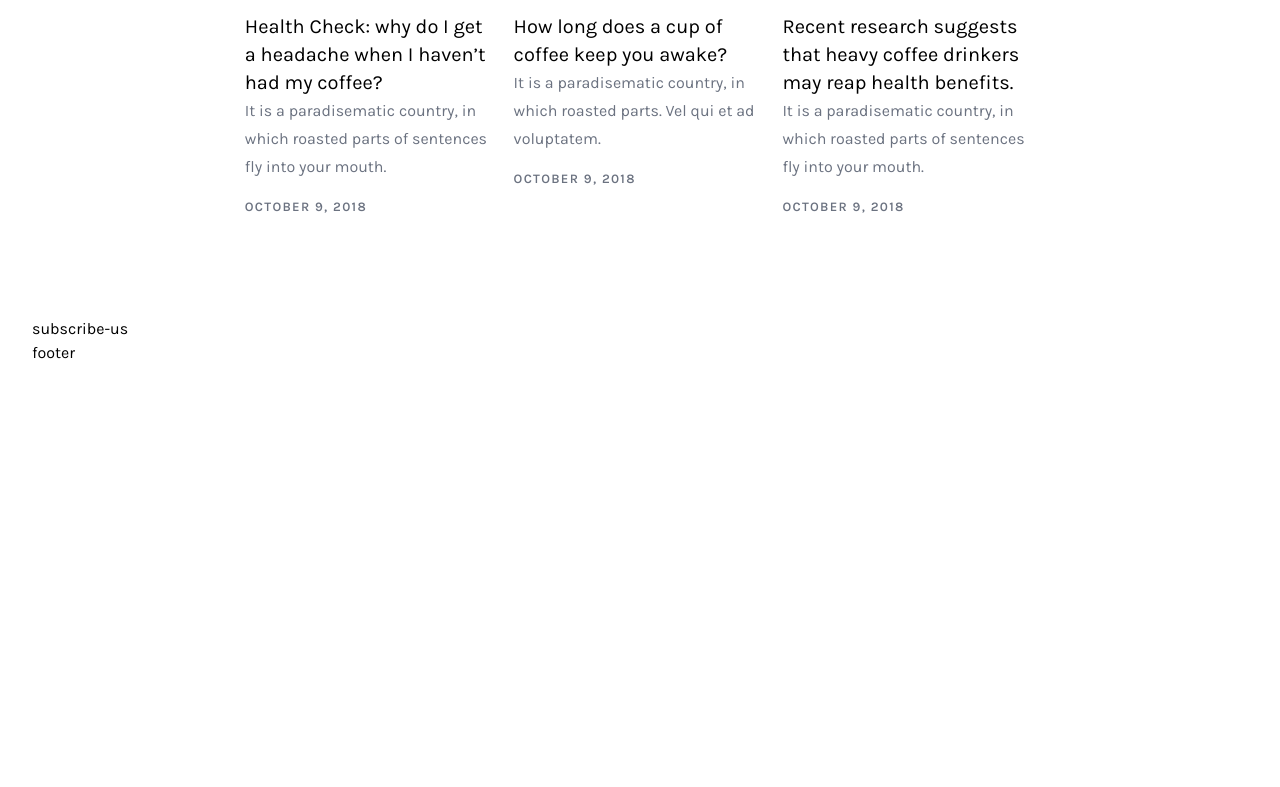
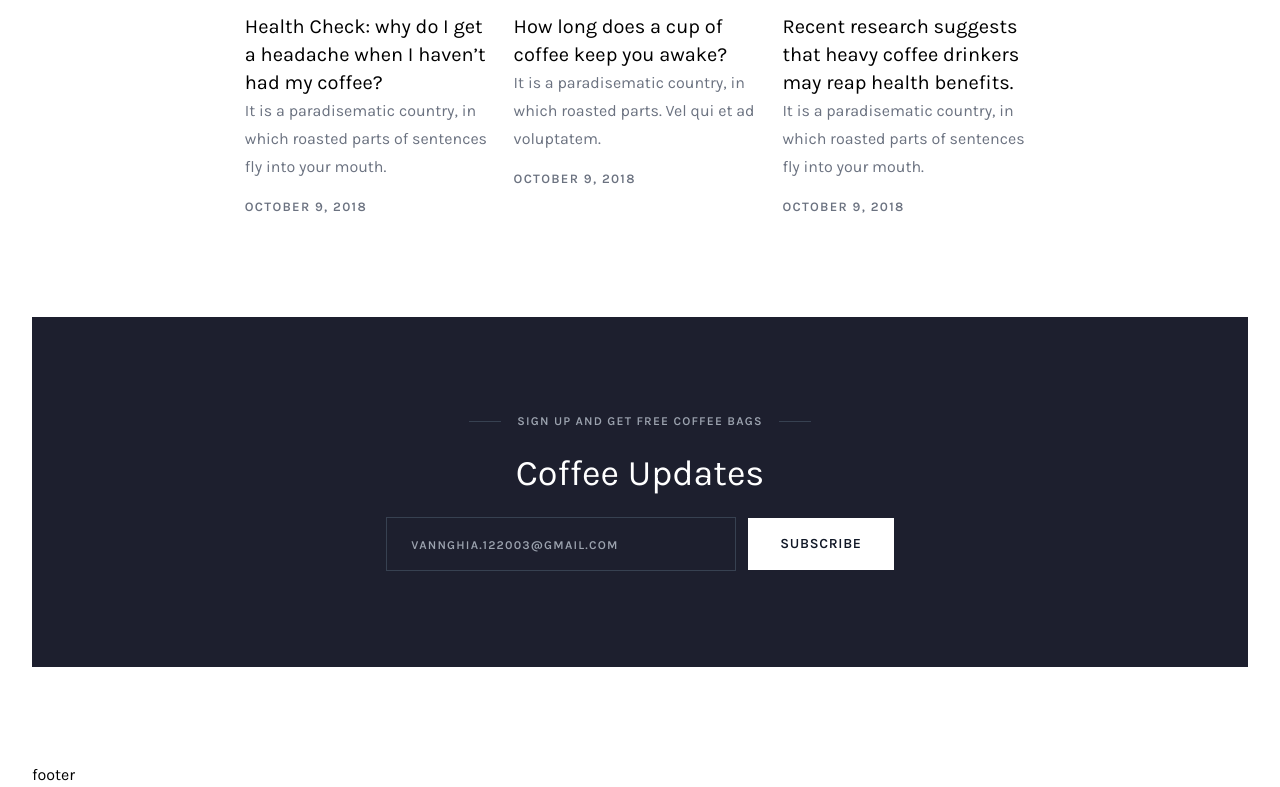
Before and after one commit to vannghia122003/coffee-style, a website: page public/index.html in a window 1280 px wide. Shown: the part 5093-5880 px from the top of the page. Before the commit the page ends 5458 px from the top, so only its background shows below. Drawn offline with nearby package versions, Linux system fonts and the light colour scheme; files that its build step writes are made by us from their sources.

Commit message:
Add subscribe us section.

```diff
--- a/public/index.html
+++ b/public/index.html
@@ -491,7 +491,28 @@
                     </div>
                 </div>
 
-                <div class="subscribe-us">subscribe-us</div>
+                <div class="subscribe-us h-[350px] bg-[#1d1f2e] flex flex-col justify-center items-center mb-24">
+                    <div class="flex justify-center items-center px-6 xs:px-0 mb-6">
+                        <div class=" w-8 h-px bg-gray-700"></div>
+                        <div class="uppercase mx-4 tracking-widest text-gray-400 font-semibold text-xs text-center">
+                            SIGN UP AND GET FREE COFFEE BAGS
+                        </div>
+                        <div class=" w-8 h-px bg-gray-700"></div>
+                    </div>
+                    <div class="text-4xl text-white mb-6">Coffee Updates</div>
+                    <div class="form">
+                        <div class="flex flex-col md:flex-row justify-center items-center gap-3">
+                            <div class="form-item text-center">
+                                <input type="email" name="" id="" placeholder="vannghia.122003@gmail.com"
+                                    class="px-6 py-4 w-[350px] max-w-[80%] xs:max-w-full bg-inherit border-[1px] border-gray-700 outline-none text-white leading-5 hover:border-gray-300 focus:border-gray-300 duration-500
+                                placeholder:uppercase placeholder:text-xs placeholder:tracking-widest placeholder:font-semibold">
+                            </div>
+                            <div class="form-item">
+                                <button type="submit" class="ct-button bg-white text-gray-900 w-max max-h-[54px]">subscribe</button>
+                            </div>
+                        </div>
+                    </div>
+                </div>
             </main>
 
             <footer>footer</footer>
```
